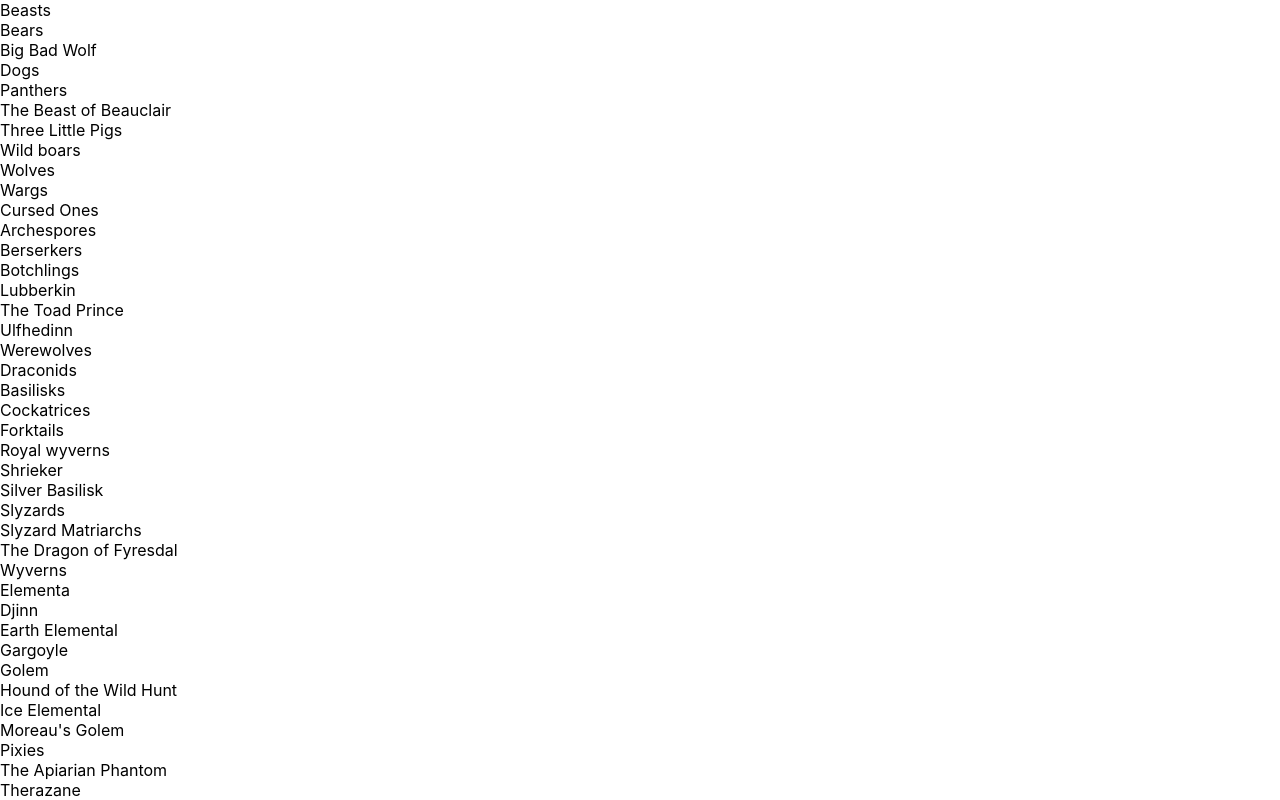
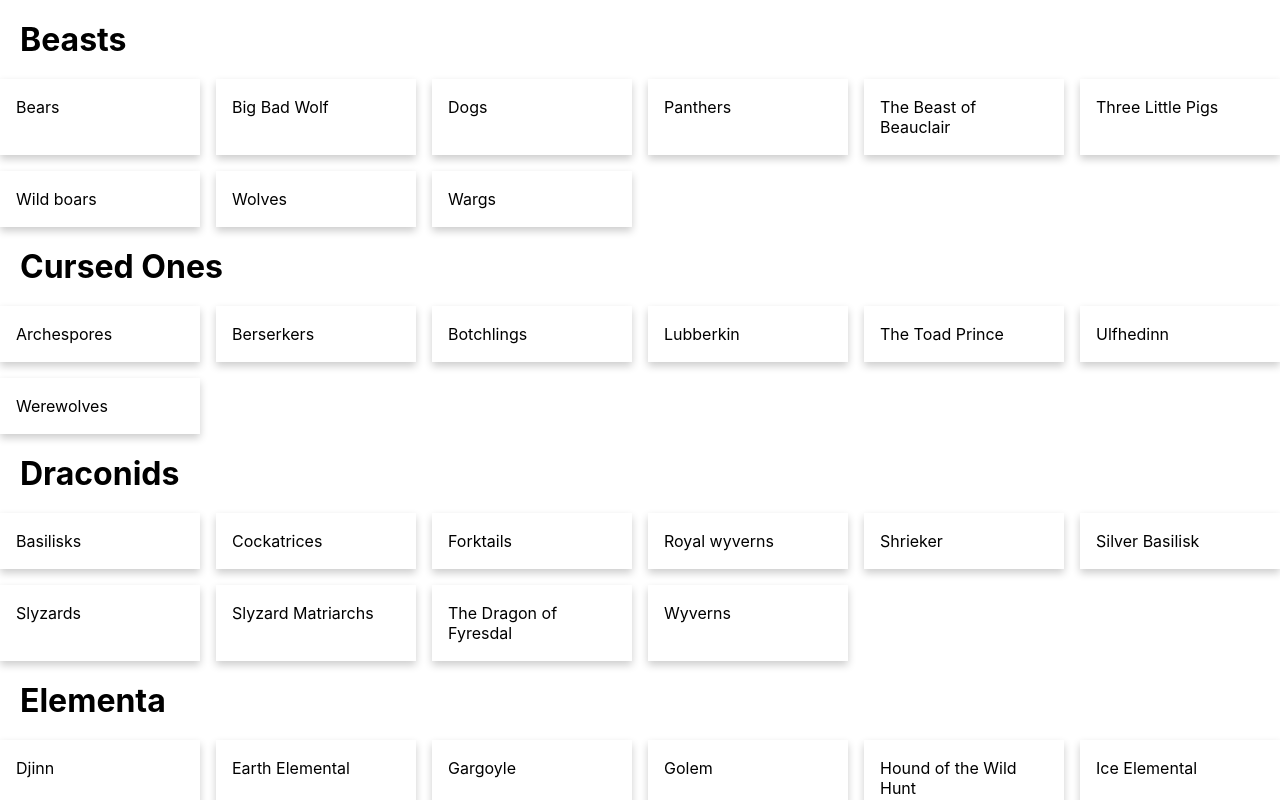
Before and after one commit to Remych04/rem-web-app, a React (Create React App) app: page /w3-bestiary in a window 1280 px wide. Shown: the top 800 px of the page. Built offline with nearby package versions, Linux system fonts and the light colour scheme.

Commit message:
add styles and grid

```diff
--- a/src/components/monster-list/monster-card/MonsterCard.tsx
+++ b/src/components/monster-list/monster-card/MonsterCard.tsx
@@ -1,5 +1,7 @@
 import React from 'react';
 import { Monster } from '../../../data/BestiaryDto';
+
+import styles from './index.module.css';
 
 type Props = {
     monster: Monster;
@@ -7,8 +9,10 @@ type Props = {
 
 export function MonsterCard(props: Props) {
     return (
-        <React.Fragment>
-            <div>{props.monster.name}</div>
-        </React.Fragment>
+        <div className={styles.card}>
+            <div className={styles.container}>
+                <p>{props.monster.name}</p>
+            </div>
+        </div>
     );
 }
--- /dev/null
+++ b/src/components/monster-list/monster-card/index.module.css
@@ -0,0 +1,15 @@
+.card {
+    /* Add shadows to create the "card" effect */
+    box-shadow: 0 4px 8px 0 rgba(0,0,0,0.2);
+    transition: 0.3s;
+}
+
+/* On mouse-over, add a deeper shadow */
+.card:hover {
+    box-shadow: 0 8px 16px 0 rgba(0,0,0,0.2);
+}
+
+/* Add some padding inside the card container */
+.container {
+    padding: 2px 16px;
+}
--- a/src/components/monster-list/monster-category/MonsterCategory.tsx
+++ b/src/components/monster-list/monster-category/MonsterCategory.tsx
@@ -1,6 +1,8 @@
 import React from 'react';
 import { BestiaryCategory } from '../../../data/BestiaryDto';
 import { MonsterCard } from '../monster-card/MonsterCard';
+
+import styles from './index.module.css';
 
 type Props = {
     category: BestiaryCategory;
@@ -8,11 +10,13 @@ type Props = {
 
 export function MonsterCategory(props: Props) {
     return (
-        <React.Fragment>
-            <div>{props.category.type}</div>
-            {props.category.monster_list.map((monster, index) => {
-                return <MonsterCard key={index} monster={monster} />;
-            })}
-        </React.Fragment>
+        <div className={styles.container}>
+            <h1 className={styles.header}>{props.category.type}</h1>
+            <div className={styles.list}>
+                {props.category.monster_list.map((monster, index) => {
+                    return <MonsterCard key={index} monster={monster} />;
+                })}
+            </div>
+        </div>
     );
 }
--- /dev/null
+++ b/src/components/monster-list/monster-category/index.module.css
@@ -0,0 +1,13 @@
+.container {
+
+}
+
+.header {
+    margin: 20px;
+}
+
+.list {
+    display: grid;
+    grid-template-columns: repeat(auto-fill, minmax(200px, 1fr));
+    grid-gap: 1rem;
+}
```
